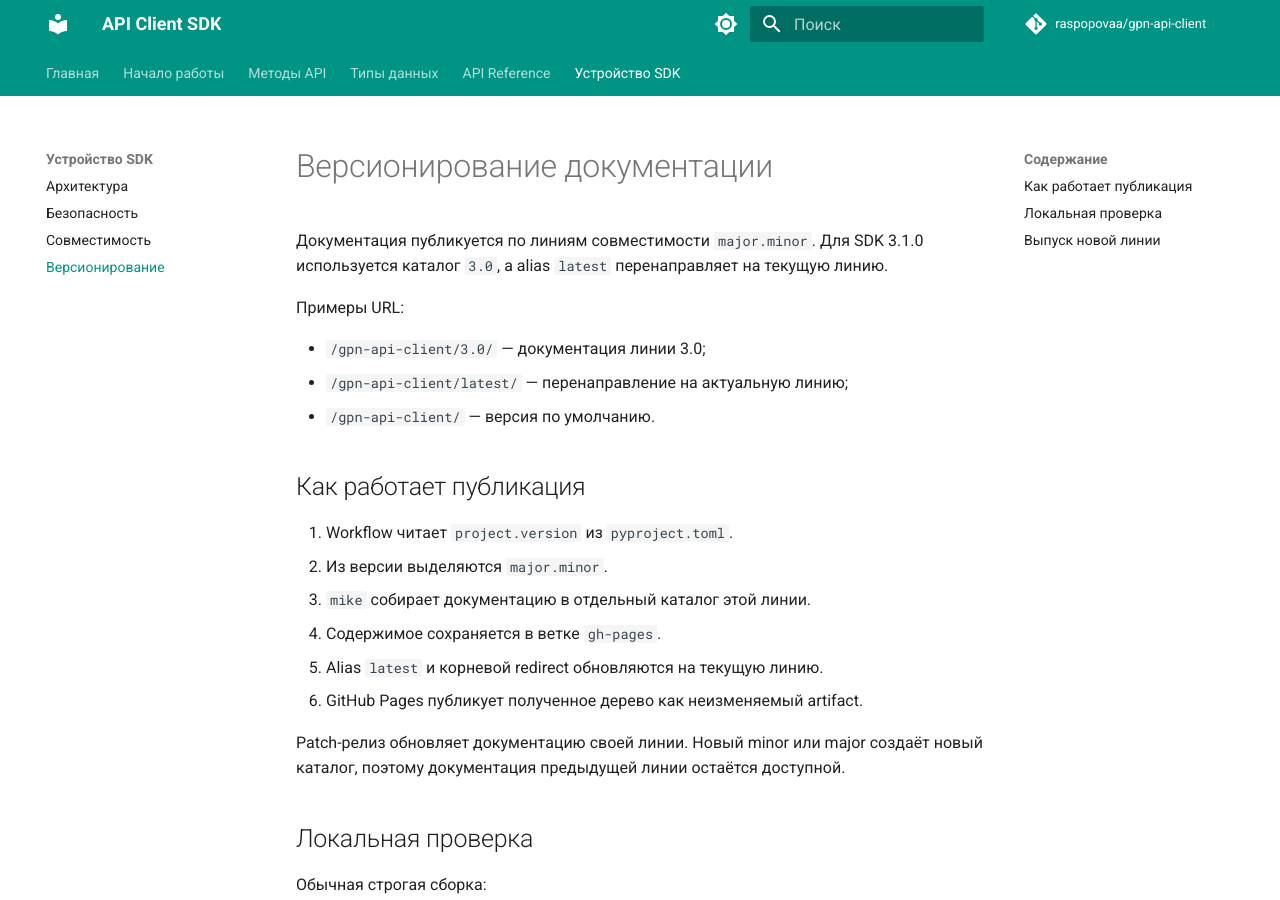
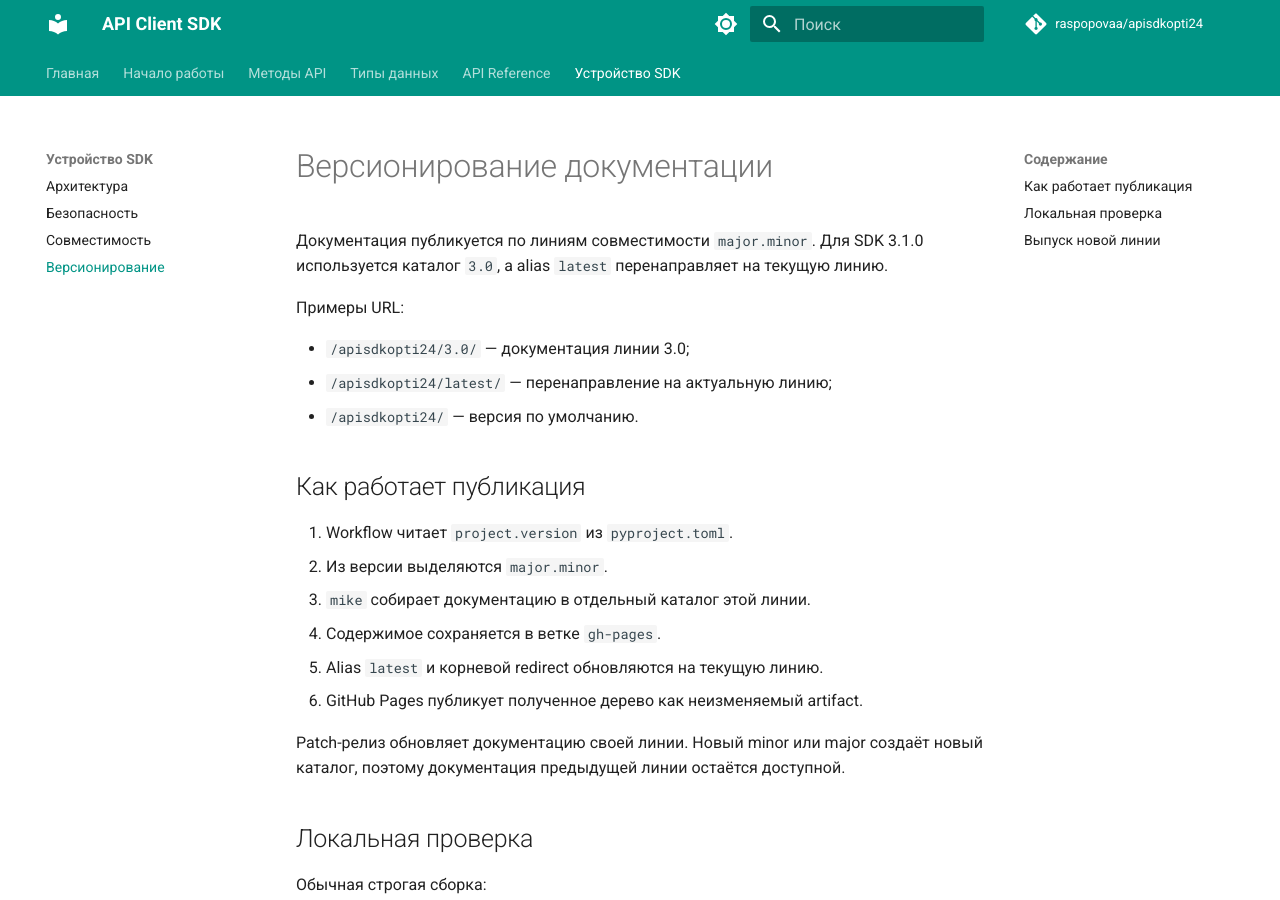
Before and after one commit to raspopovaa/apisdkopti24, an MkDocs documentation site: the page built from docs/versioning.md, in a window 1280 px wide and 900 px high. Built offline with MkDocs 1.6.1 and Material for MkDocs 9.7.7, drawn with Linux system fonts in a browser that asks for light colours; comment, search, counter and statistics services are not loaded; the version menu is left out.

Commit message:
chore: rename distribution to apisdkopti24

```diff
--- a/docs/versioning.md
+++ b/docs/versioning.md
@@ -5,9 +5,9 @@
 
 Примеры URL:
 
-- `/gpn-api-client/3.0/` — документация линии 3.0;
-- `/gpn-api-client/latest/` — перенаправление на актуальную линию;
-- `/gpn-api-client/` — версия по умолчанию.
+- `/apisdkopti24/3.0/` — документация линии 3.0;
+- `/apisdkopti24/latest/` — перенаправление на актуальную линию;
+- `/apisdkopti24/` — версия по умолчанию.
 
 ## Как работает публикация
 
--- a/mkdocs.yml
+++ b/mkdocs.yml
@@ -1,8 +1,8 @@
 site_name: API Client SDK
 site_description: Асинхронный Python SDK для API топливных карт
-site_url: https://raspopovaa.github.io/gpn-api-client/
-repo_url: https://github.com/raspopovaa/gpn-api-client
-repo_name: raspopovaa/gpn-api-client
+site_url: https://raspopovaa.github.io/apisdkopti24/
+repo_url: https://github.com/raspopovaa/apisdkopti24
+repo_name: raspopovaa/apisdkopti24
 edit_uri: edit/main/docs/
 docs_dir: docs
 site_dir: site
```
Also changed, not shown: PROJECT.md (+2 -2 lines), README.md (+26 -26 lines), docs/getting-started.md (+2 -2 lines), docs/index.md (+3 -3 lines), docs/migration-3.0.md (+1 -1 lines), pyproject.toml (+5 -5 lines), 2 other files.
